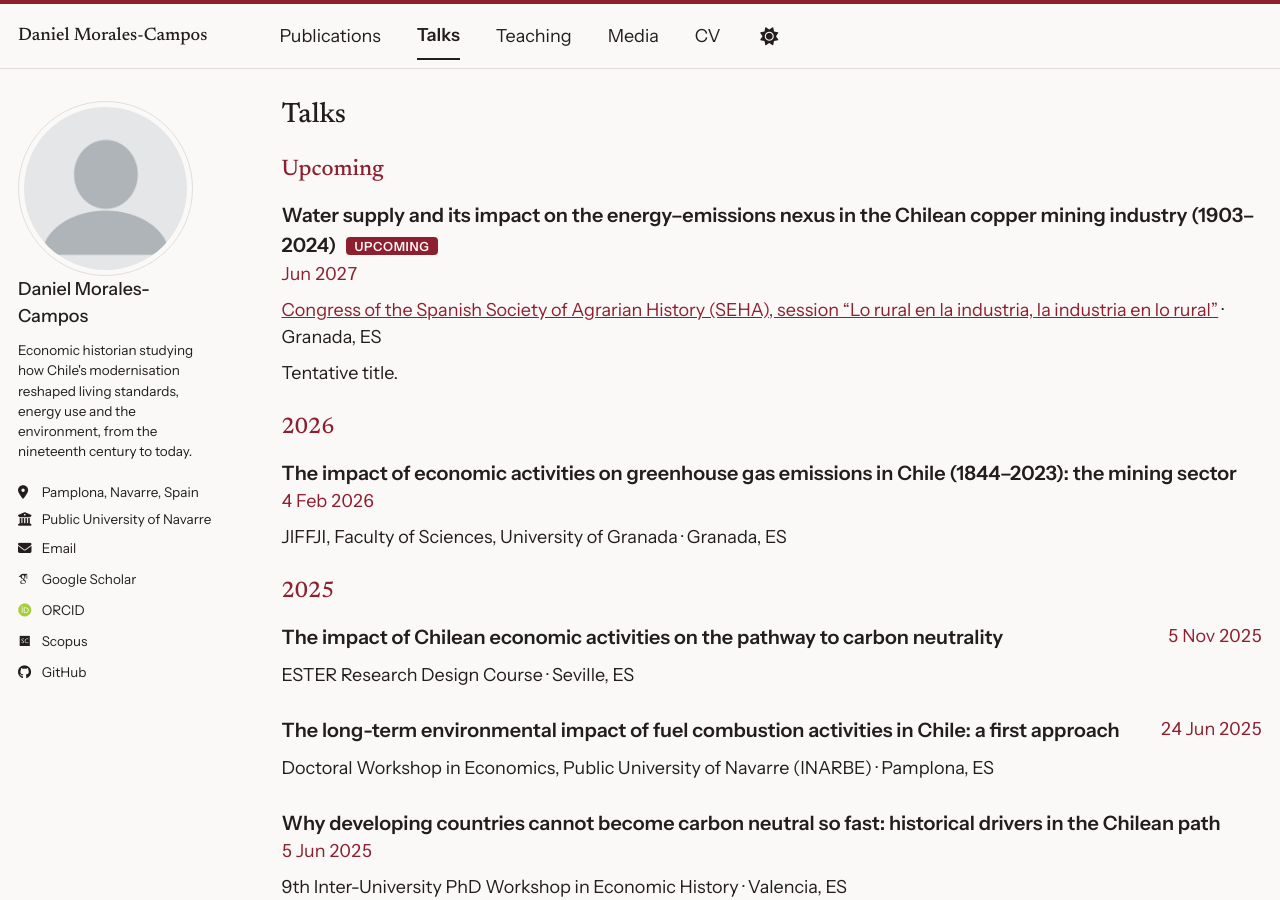
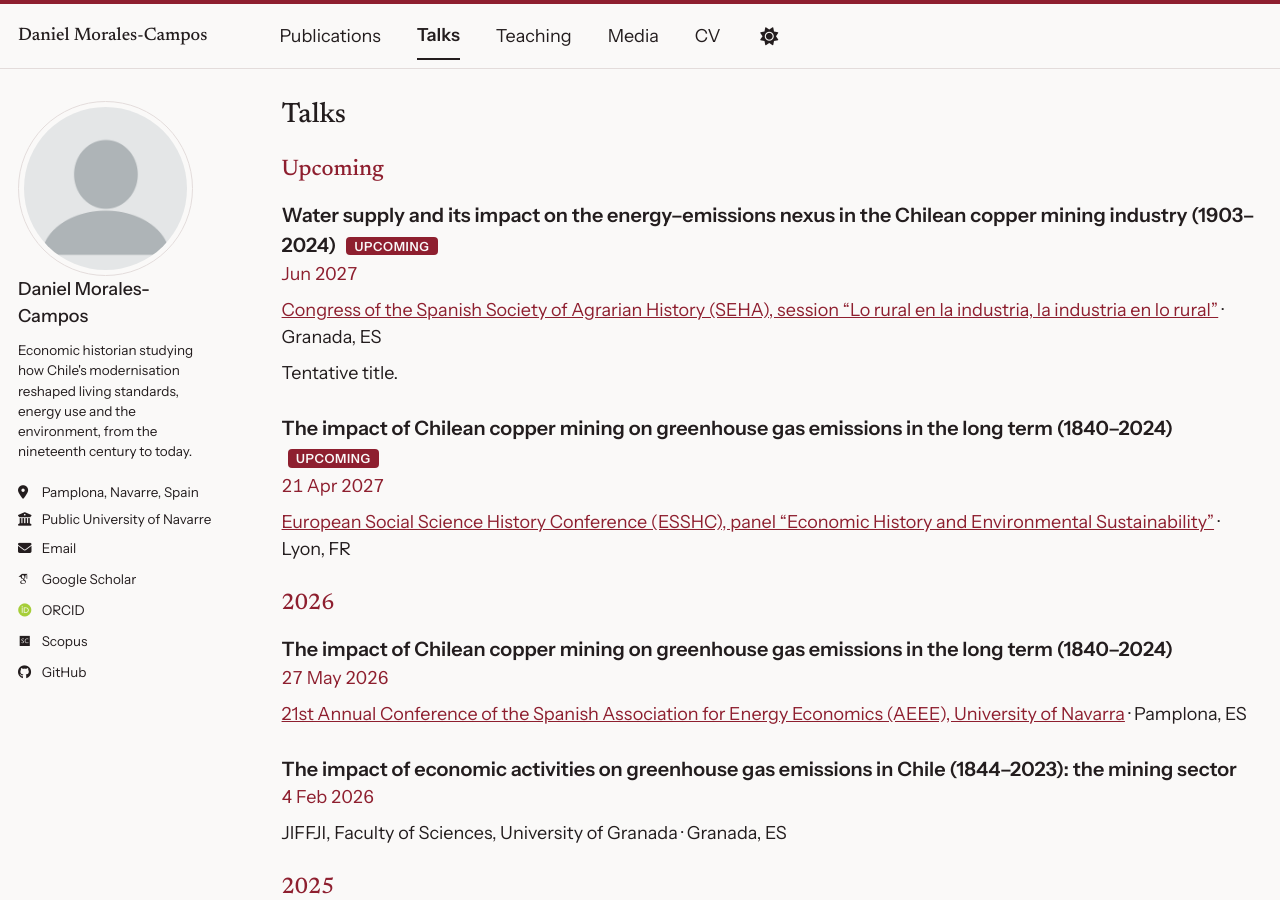
Before and after one commit to danielmoralesc/danielmoralesc.github.io, a Jekyll site: the page built from _pages/talks.html, in a window 1280 px wide and 900 px high. Built offline with Jekyll 4.4.1, drawn with Linux system fonts in a browser that asks for light colours; some web fonts are replaced; a script bundle is joined from its source files by our own code; library files that are not in the unit come from our copies.

Commit message:
Presentaciones ESSHC 2027 (Lyon) y AEEE 2026
Faltaban la ponencia aceptada en el ESSHC de Lyon (abril 2027, próxima) y la del congreso de la AEEE en Pamplona (mayo 2026).

```diff
--- a/_data/resume.json
+++ b/_data/resume.json
@@ -705,6 +705,36 @@
       "note": "Tentative title"
     },
     {
+      "id": "esshc2027",
+      "title": "The impact of Chilean copper mining on greenhouse gas emissions in the long term (1840–2024)",
+      "originalTitle": null,
+      "languageCode": "en",
+      "event": "European Social Science History Conference (ESSHC), panel “Economic History and Environmental Sustainability”",
+      "eventUrl": "https://esshc.iisg.amsterdam/",
+      "location": "Lyon, FR",
+      "date": "2027-04-21",
+      "endDate": "2027-04-24",
+      "type": "conference",
+      "status": "upcoming",
+      "relatedPublication": null,
+      "note": null
+    },
+    {
+      "id": "aeee2026",
+      "title": "The impact of Chilean copper mining on greenhouse gas emissions in the long term (1840–2024)",
+      "originalTitle": null,
+      "languageCode": "en",
+      "event": "21st Annual Conference of the Spanish Association for Energy Economics (AEEE), University of Navarra",
+      "eventUrl": "https://aeee.es/xxi_congreso_aeee/",
+      "location": "Pamplona, ES",
+      "date": "2026-05-27",
+      "endDate": "2026-05-29",
+      "type": "conference",
+      "status": null,
+      "relatedPublication": null,
+      "note": null
+    },
+    {
       "id": "jiffji2026",
       "title": "The impact of economic activities on greenhouse gas emissions in Chile (1844–2023): the mining sector",
       "originalTitle": null,
```
